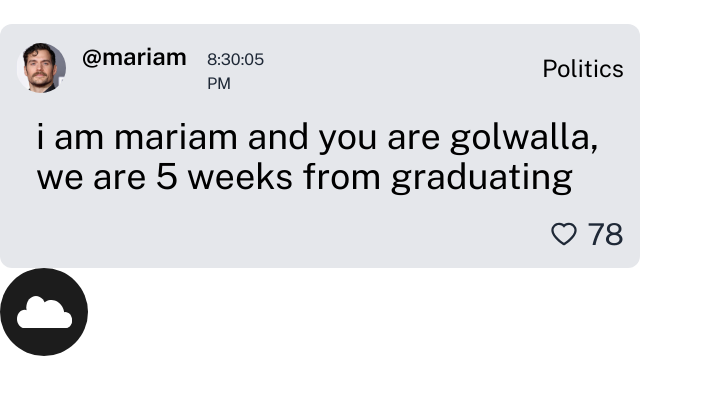
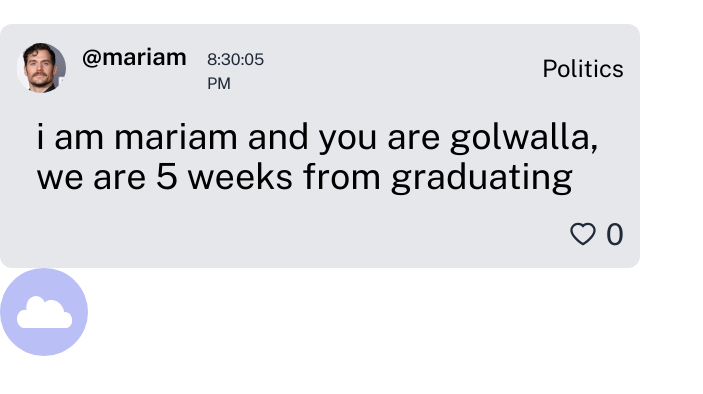
Before and after one commit to UCR-CS110-S23/project-methinks, a Next.js app: page /feed in a window 1280 px wide. Shown: the top 394 px of the page, without its empty margins (0-703 px from the left). Built offline with nearby package versions, Linux system fonts and the light colour scheme.

Commit message:
onclick counter works

```diff
--- a/components/Feed/FeedPost.jsx
+++ b/components/Feed/FeedPost.jsx
@@ -8,6 +8,7 @@ import { AiOutlineHeart, AiFillHeart } from "react-icons/ai";
 const FeedPost = () => {
   const [toggle, setToggle] = useState(false);
   const [newPostToggle, setPostToggle] = useState(false);
+  const [counter, setCounter] = useState(0);
 
   return (
     <div>
@@ -22,7 +23,7 @@ const FeedPost = () => {
               alt="hot hot henry"
             />
             <div className="flex items-baseline gap-x-5">
-              <div className=" text-black text-2xl font-semibold">@mariam</div>
+              <div className=" text-black text-2xl font-semibold ">@mariam</div>
               <div className="text-[##77818A]  text-base ">8:30:05 PM</div>
             </div>
           </div>
@@ -38,25 +39,31 @@ const FeedPost = () => {
           {toggle ? (
             <AiFillHeart
               className="hover: cursor-pointer"
-              onClick={() => setToggle(!toggle)}
+              onClick={() => {
+                setCounter(counter - 1);
+                setToggle(!toggle);
+              }}
             />
           ) : (
             <AiOutlineHeart
               className="hover: cursor-pointer"
-              onClick={() => setToggle(!toggle)}
+              onClick={() => {
+                setCounter(counter + 1);
+                setToggle(!toggle);
+              }}
             />
           )}
 
-          <div className="pl-2"> 78</div>
+          <div className="pl-2"> {counter}</div>
         </div>
       </div>
       {newPostToggle ? (
-        <button onMouseEnter={() => setPostToggle(false)}>
-          <BlueCloud />
+        <button onMouseLeave={() => setPostToggle(false)}>
+          <BlackCloud />
         </button>
       ) : (
-        <button onMouseLeave={() => setPostToggle(true)}>
-          <BlackCloud />
+        <button onMouseEnter={() => setPostToggle(true)}>
+          <BlueCloud />
         </button>
       )}
     </div>
```
